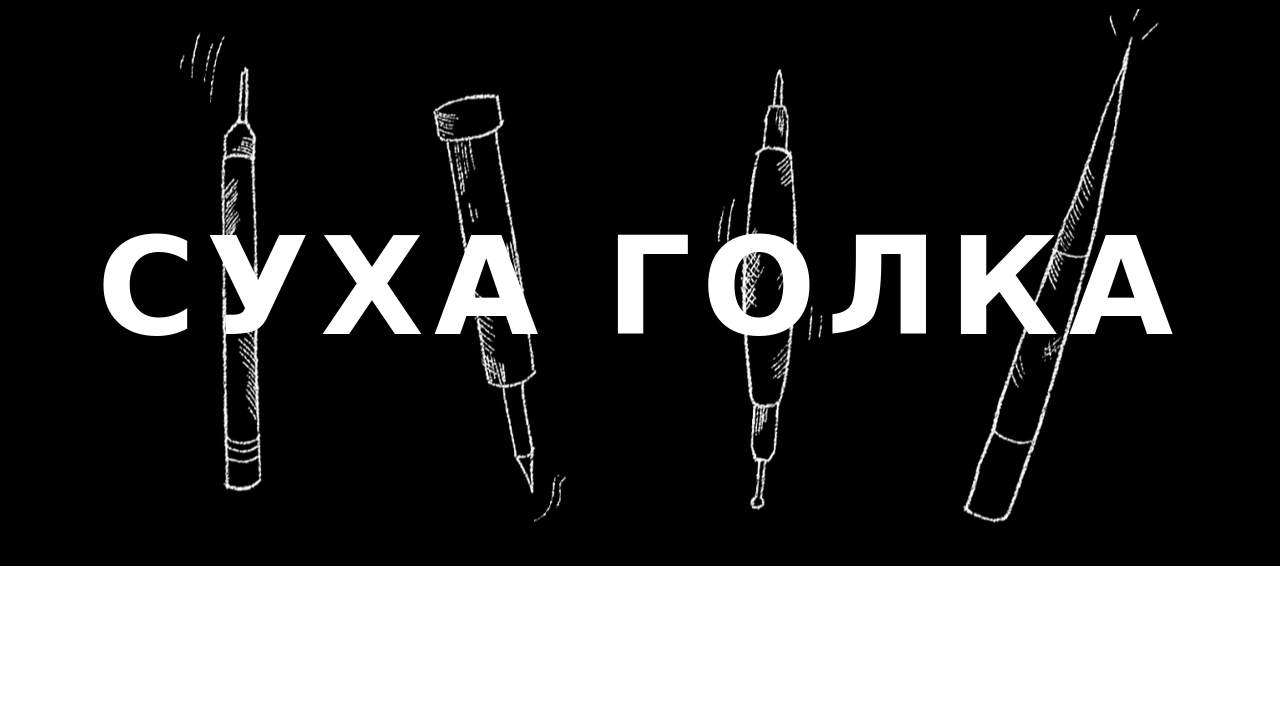
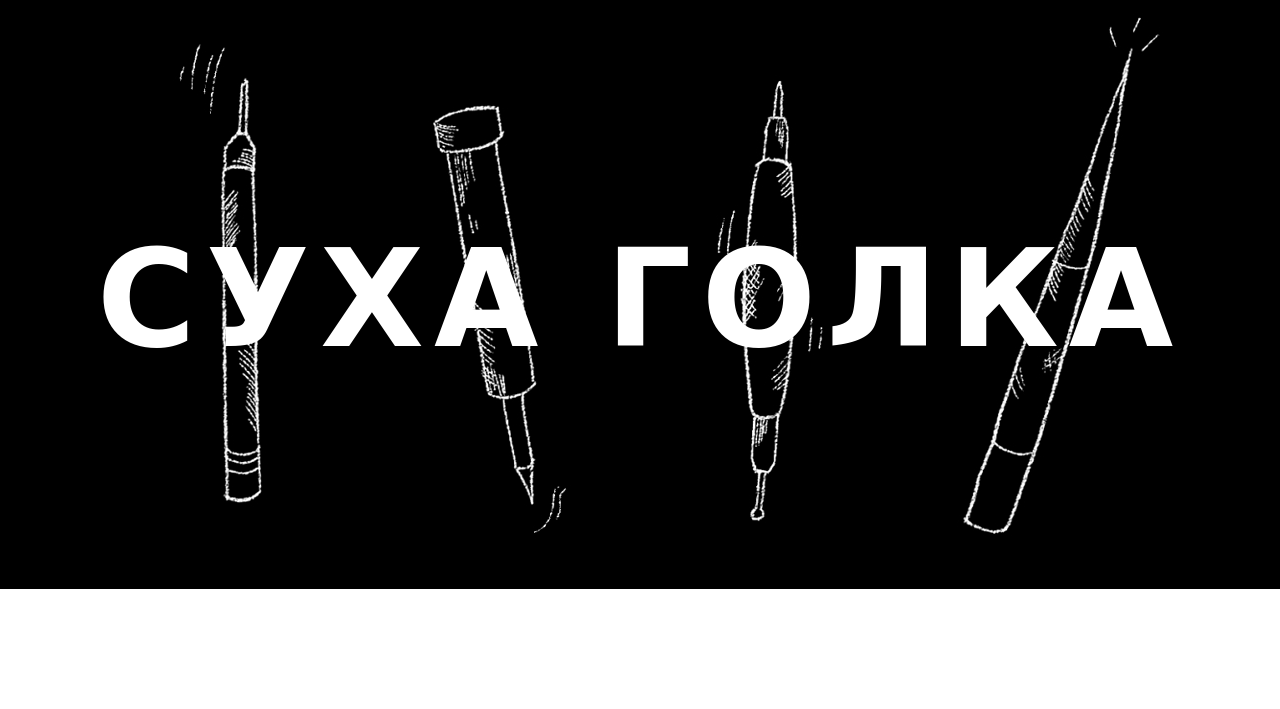
Before and after one commit to drypoint/drypoint.github.io, a plain HTML site: page index.html in a window 1280 px wide. Shown: the part 91-800 px from the top of the page. Drawn offline with nearby package versions, Linux system fonts and the light colour scheme; a web font is replaced by a local one.

Commit message:
height change

```diff
--- a/css/home-style.css
+++ b/css/home-style.css
@@ -54,11 +54,12 @@ a:hover {
 
 .section-home {
     padding: 0;
+
     margin: 0;
     background-image: url(drypoint-1.jpg);
     background-position: center;
     display: grid;
-    height: 557px;
+    height: 580px;
 
 }
 
```
